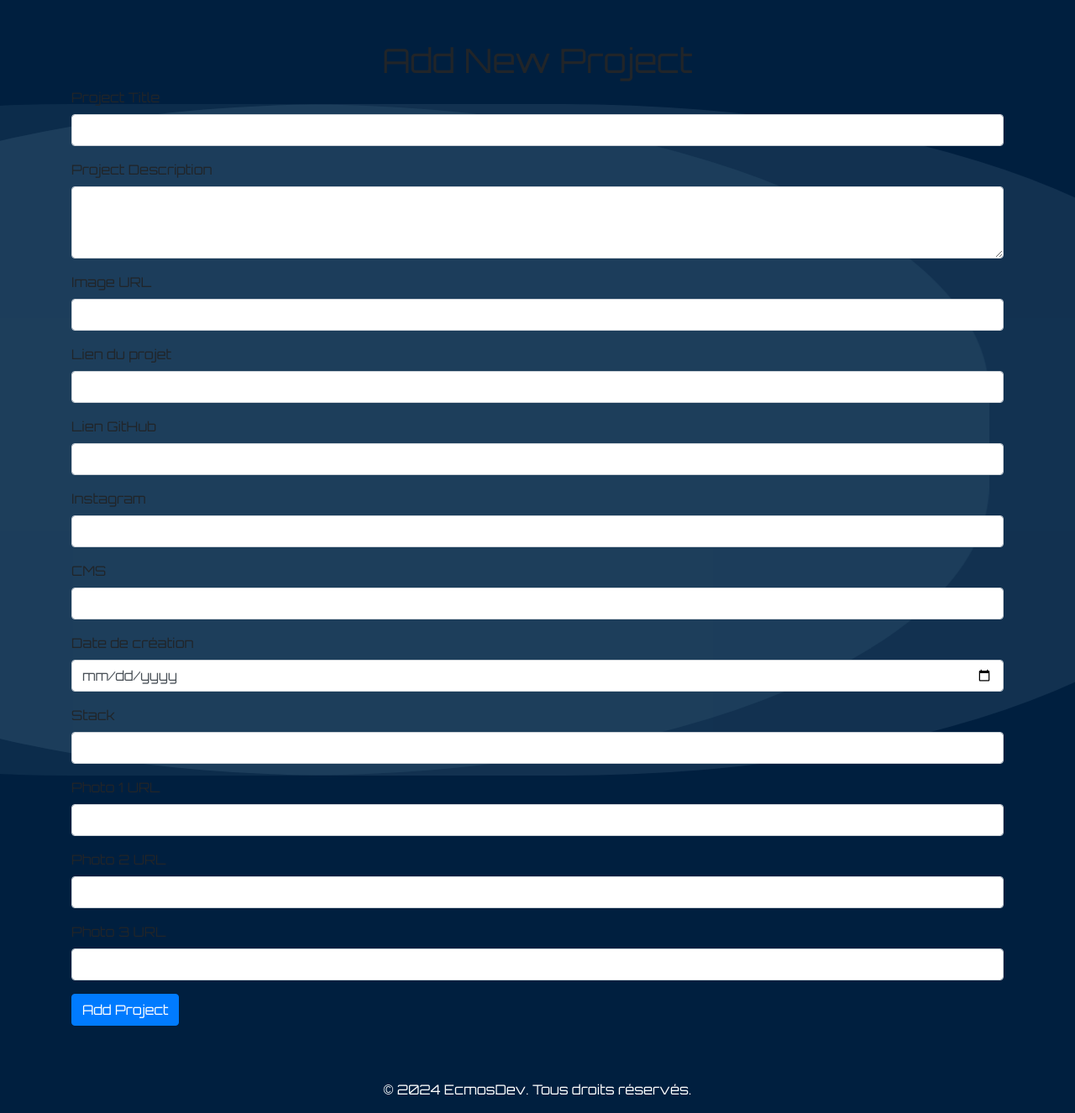
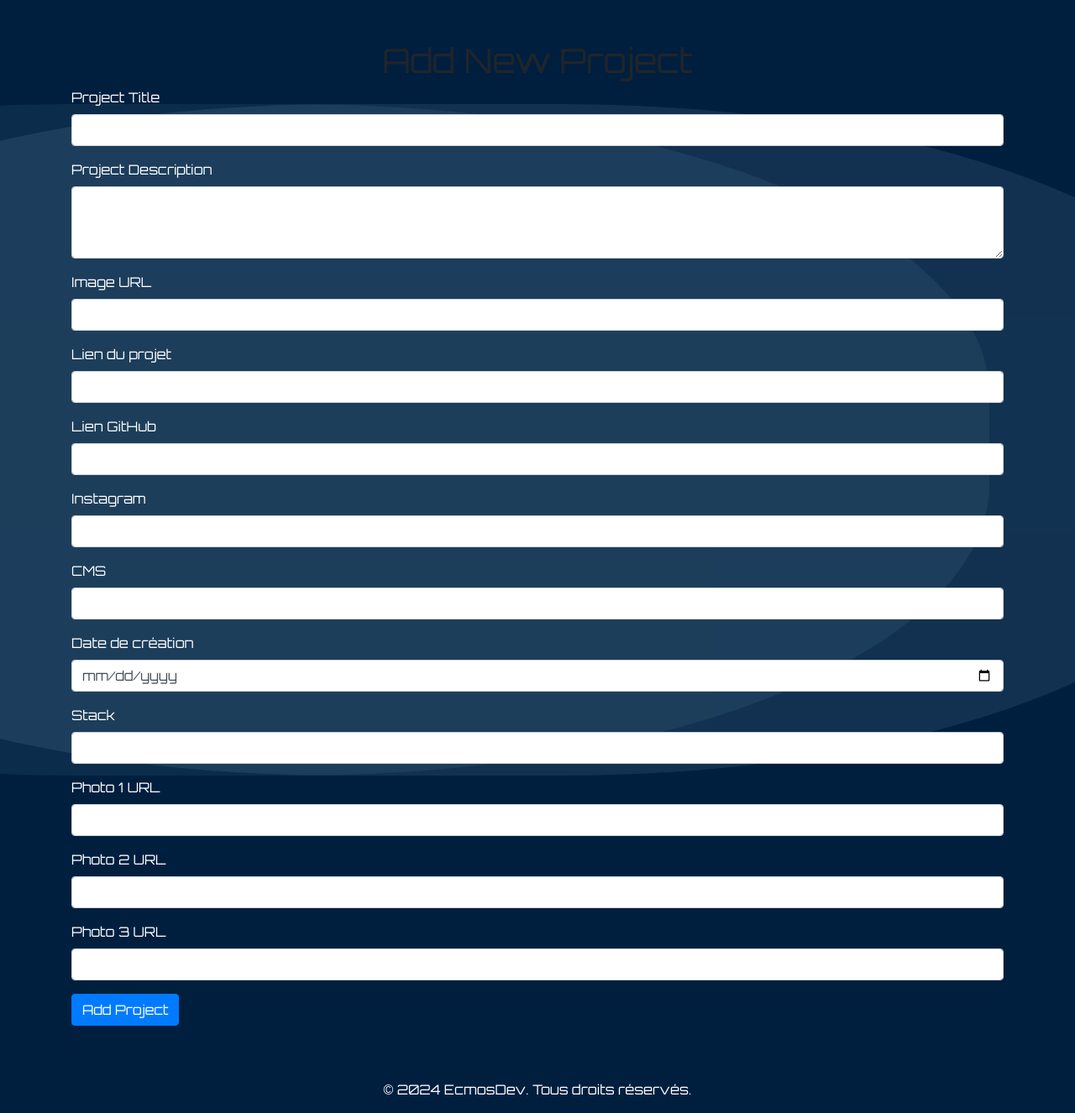
Before and after one commit to Ecmosplasmidou/Mon_portfolio, a PHP site: page /add_project.php in a window 1280 px wide; the page is wider, and only the part inside the window is pictured. Shown: the part 76-1402 px from the top of that part at 84% size. Run offline with PHP 8.4, Linux system fonts and the light colour scheme; some libraries are stand-ins or nearby versions.

Commit message:
Update add_project.php
change color text

```diff
--- a/add_project.php
+++ b/add_project.php
@@ -37,51 +37,51 @@ if ($_SERVER['REQUEST_METHOD'] === 'POST') {
     <h1 class="text-center">Add New Project</h1>
     <form method="post">
         <div class="mb-3">
-            <label for="title" class="form-label">Project Title</label>
+            <label for="title" class="form-label text-white">Project Title</label>
             <input type="text" class="form-control" id="title" name="title" required>
         </div>
         <div class="mb-3">
-            <label for="description" class="form-label">Project Description</label>
+            <label for="description" class="form-label text-white">Project Description</label>
             <textarea class="form-control" id="description" name="description" rows="3" required></textarea>
         </div>
         <div class="mb-3">
-            <label for="image" class="form-label">Image URL</label>
+            <label for="image" class="form-label text-white">Image URL</label>
             <input type="text" class="form-control" id="image" name="image" required>
         </div>
         <div class="mb-3">
-            <label for="lien_projet" class="form-label">Lien du projet</label>
+            <label for="lien_projet" class="form-label text-white">Lien du projet</label>
             <input type="text" class="form-control" id="lien_projet" name="lien_projet">
         </div>
         <div class="mb-3">
-            <label for="lien_git" class="form-label">Lien GitHub</label>
+            <label for="lien_git" class="form-label text-white">Lien GitHub</label>
             <input type="text" class="form-control" id="lien_git" name="lien_git">
         </div>
         <div class="mb-3">
-            <label for="instagram" class="form-label">Instagram</label>
+            <label for="instagram" class="form-label text-white">Instagram</label>
             <input type="text" class="form-control" id="instagram" name="instagram">
         </div>
         <div class="mb-3">
-            <label for="cms" class="form-label">CMS</label>
+            <label for="cms" class="form-label text-white">CMS</label>
             <input type="text" class="form-control" id="cms" name="cms">
         </div>
         <div class="mb-3">
-            <label for="project_date" class="form-label">Date de création</label>
+            <label for="project_date" class="form-label text-white">Date de création</label>
             <input type="date" class="form-control" id="project_date" name="project_date" required>
         </div>
         <div class="mb-3">
-            <label for="stack" class="form-label">Stack</label>
+            <label for="stack" class="form-label text-white">Stack</label>
             <input type="text" class="form-control" id="stack" name="stack" required>
         </div>
         <div class="mb-3">
-            <label for="photo1" class="form-label">Photo 1 URL</label>
+            <label for="photo1" class="form-label text-white">Photo 1 URL</label>
             <input type="text" class="form-control" id="photo1" name="photo1">
         </div>
         <div class="mb-3">
-            <label for="photo2" class="form-label">Photo 2 URL</label>
+            <label for="photo2" class="form-label text-white">Photo 2 URL</label>
             <input type="text" class="form-control" id="photo2" name="photo2">
         </div>
         <div class="mb-3">
-            <label for="photo3" class="form-label">Photo 3 URL</label>
+            <label for="photo3" class="form-label text-white">Photo 3 URL</label>
             <input type="text" class="form-control" id="photo3" name="photo3">
         </div>
         <button type="submit" class="btn btn-primary">Add Project</button>
```
